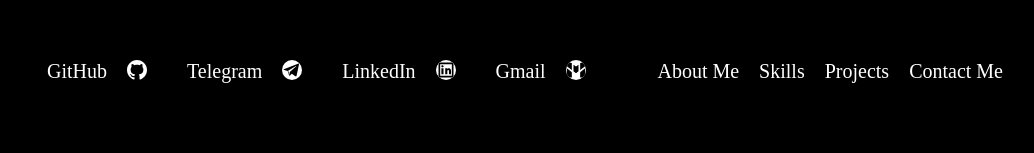
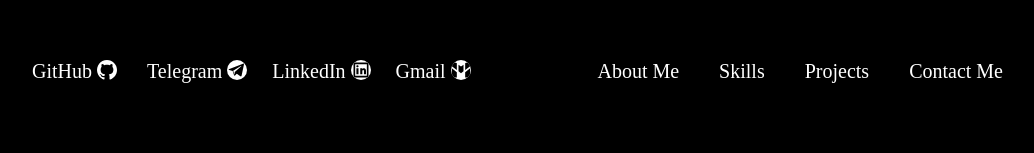
Before and after one commit to Aquasonic1995/portfolio, a React (Vite) app: page / in a window 1280 px wide. Shown: the top 153 px of the page, without its empty margins (155-1189 px from the left). Built offline with nearby package versions, Linux system fonts and the light colour scheme; a web font is replaced by a local one.

Commit message:
add numerous styles

```diff
--- a/src/components/Header/Header.module.scss
+++ b/src/components/Header/Header.module.scss
@@ -16,5 +16,5 @@ nav{
 }
 
 .item{
-  margin-left: 20px;
+  margin-left: 40px;
 }
--- a/src/components/Socials/Socials.module.scss
+++ b/src/components/Socials/Socials.module.scss
@@ -2,6 +2,8 @@ ul{
   display: flex;
 
 }
+.socials li {
+  display: flex;}
 .listItem {
   display: flex;
   margin-left: 20px;
@@ -9,7 +11,7 @@ ul{
 
 }
  .listItem a{
-  margin-left: 20px;
+  margin-left: 5px;
 }
 
 .listItem img{
@@ -34,9 +36,70 @@ ul{
     transition: 0.5s;
     filter: drop-shadow(-.75px 0px 10px #bc13fe) drop-shadow(-.75px 0px 6px #bc13fe);
   }
+
   img{
    background: transparent;
     filter: drop-shadow(-.75px 0px 10px #bc13fe) drop-shadow(-.75px 0px 6px #bc13fe);
+    transition: 0.5s;
+  }
+}
+.listItem:nth-child(2):hover{
+   a {
+     color: black;
+     text-shadow:
+             0 0 2px #34dfeb,
+     0 0 6px #34ebb7,
+             0 0 12px #34dfeb,
+     0 0 36px #34dfeb,
+     0 0 56px #34dfeb,
+     0 0 16px #34dfeb;
+
+   }
+
+   img {
+     background: transparent;
+     filter: drop-shadow(-.75px 0px 10px #34dfeb) drop-shadow(-.75px 0px 6px #34dfeb)
+     drop-shadow(-.75px 0px 1px #34dfeb);
+     transition: 0.5s;
+   }
+ }
+.listItem:nth-child(3):hover{
+  a {
+    color: black;
+    text-shadow:
+
+            0 0 2px #3452eb,
+            0 0 6px #3452eb,
+            0 0 12px #3452eb,
+            0 0 36px #3452eb,
+            0 0 56px #3452eb,
+            0 0 16px #3452eb;
+  }
+
+  img {
+    background: transparent;
+    filter: drop-shadow(-.75px 0px 10px #3452eb) drop-shadow(-.75px 0px 6px #3452eb)
+    drop-shadow(-.75px 0px 1px #3452eb);
+    transition: 0.5s;
+  }
+}
+.listItem:nth-child(4):hover{
+  a {
+    color: black;
+    text-shadow:
+
+            0 0 2px #eb4634,
+            0 0 6px #eb4634,
+            0 0 12px #eb4634,
+            0 0 36px #eb4634,
+            0 0 56px #eb4634,
+            0 0 16px #eb4634;
+  }
+
+  img {
+    background: transparent;
+    filter: drop-shadow(-.75px 0px 10px #eb4634) drop-shadow(-.75px 0px 6px #eb4634)
+    drop-shadow(-.75px 0px 1px #eb4634);
     transition: 0.5s;
   }
 }
--- a/src/components/Socials/Socials.tsx
+++ b/src/components/Socials/Socials.tsx
@@ -2,15 +2,14 @@ import styles from "./Socials.module.scss";
 import telegram from "/telegram-alt-svg.svg";
 import linkedin from "/linkedin.svg";
 import gmail from "/gmail.svg";
+
 const Socials = () => {
   return (
     <div className={styles.socials}>
       <ul>
         <li className={styles.listItem}>
           <a href="https://github.com/Aquasonic1995" target="_blank">
-            GitHub
-          </a>
-          <a href="https://github.com/Aquasonic1995">
+            GitHub{" "}
             <svg
               xmlns="http://www.w3.org/2000/svg"
               width="24"
@@ -20,29 +19,26 @@ const Socials = () => {
               <path d="M12 0c-6.626 0-12 5.373-12 12 0 5.302 3.438 9.8 8.207 11.387.599.111.793-.261.793-.577v-2.234c-3.338.726-4.033-1.416-4.033-1.416-.546-1.387-1.333-1.756-1.333-1.756-1.089-.745.083-.729.083-.729 1.205.084 1.839 1.237 1.839 1.237 1.07 1.834 2.807 1.304 3.492.997.107-.775.418-1.305.762-1.604-2.665-.305-5.467-1.334-5.467-5.931 0-1.311.469-2.381 1.236-3.221-.124-.303-.535-1.524.117-3.176 0 0 1.008-.322 3.301 1.23.957-.266 1.983-.399 3.003-.404 1.02.005 2.047.138 3.006.404 2.291-1.552 3.297-1.23 3.297-1.23.653 1.653.242 2.874.118 3.176.77.84 1.235 1.911 1.235 3.221 0 4.609-2.807 5.624-5.479 5.921.43.372.823 1.102.823 2.222v3.293c0 .319.192.694.801.576 4.765-1.589 8.199-6.086 8.199-11.386 0-6.627-5.373-12-12-12z" />
             </svg>
           </a>
+          <a href="https://github.com/Aquasonic1995" target="_blank"></a>
         </li>
         <li className={styles.listItem}>
-          <a href="https://github.com/Aquasonic1995" target="_blank">
+          <a href="https://t.me/SweetAgony" target="_blank">
             Telegram
-          </a>
-          <a href="https://github.com/Aquasonic1995">
             <img src={telegram} alt="telegram" />
           </a>
         </li>
         <li className={styles.listItem}>
-          <a href="https://github.com/Aquasonic1995" target="_blank">
-            LinkedIn
-          </a>
-          <a href="https://github.com/Aquasonic1995">
-            <img src={linkedin} alt="telegram" />
+          <a
+            href="https://www.linkedin.com/in/ivan-litomin-337450272/"
+            target="_blank"
+          >
+            LinkedIn <img src={linkedin} alt="LinkedIn" />
           </a>
         </li>
         <li className={styles.listItem}>
-          <a href="https://github.com/Aquasonic1995" target="_blank">
+          <a href="mailto:aquasonic1995@gmail.com" target="_blank">
             Gmail
-          </a>
-          <a href="https://github.com/Aquasonic1995">
-            <img src={gmail} alt="telegram" />
+            <img src={gmail} alt="gmail" />
           </a>
         </li>
       </ul>
--- a/src/index.scss
+++ b/src/index.scss
@@ -6,6 +6,10 @@
 }
 img{
   width: 500px;
+  margin-left: 5px;
+}
+svg{
+  margin-left: 5px;
 }
 h1{
   font-size: 45px;
@@ -26,6 +30,7 @@ body{margin-left: auto; margin-right: auto ;
   width: 1200px;
 }
 a{
+  display: flex;
   text-decoration: none;
   vertical-align: bottom;
   font-weight: 500;
@@ -40,34 +45,3 @@ section{
   margin-right: 50px;
   margin-left: 50px;
 }
-
-.git-hub-wrapper{
-  display: flex;
-  width: 250px;
-  justify-content: space-between;
-}
-
-.git-hub-wrapper:hover{
-  a{
-    color: black;
-    text-shadow:
-            0 0 2px #bc13fe,
-            0 0 6px #bc13fe,
-            0 0 36px #bc13fe,
-            0 0 56px #bc13fe,
-            0 0 16px #bc13fe;
-
-    transition: 0.5s;
-
-  }
-svg{
-
-fill:black;
-  transition: 0.5s;
-  filter: drop-shadow( -.75px 0px 10px #bc13fe )
-          drop-shadow( -.75px 0px 6px #bc13fe );
-
-
-
-}
-}
```
Also changed, not shown: public/github.svg (added).
